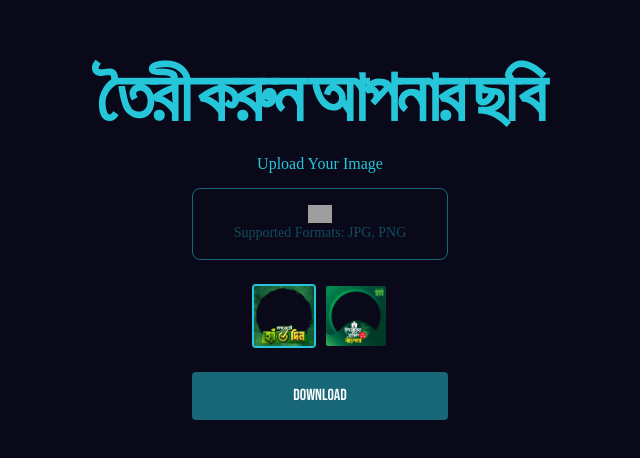
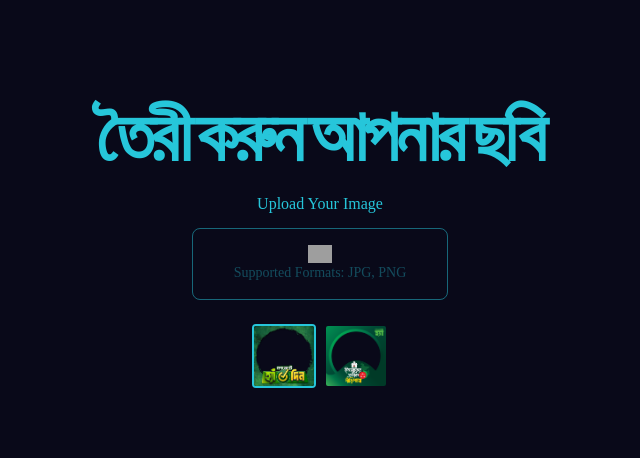
Before and after one commit to ezecon/Detection, a React (Vite) app: page / in a window 1280 px wide. Shown: the part 150-608 px from the top of the page, without its empty margins (320-960 px from the left). Built offline with nearby package versions, Linux system fonts and the light colour scheme; grey boxes are pictures that could not be loaded; a web font is replaced by a local one.

Commit message:
updated v2

```diff
--- a/src/Components/RemoveBG.jsx
+++ b/src/Components/RemoveBG.jsx
@@ -110,7 +110,7 @@ export default function RemoveBG() {
       onPointerMove={handlePointerMove}
       onPointerUp={() => setDragTarget(null)}
     >
-      <h1 className="text-4xl md:text-7xl font-bold tracking-tighter">
+      <h1 className="text-center text-4xl md:text-7xl font-bold tracking-tighter">
         তৈরী করুন আপনার ছবি
       </h1>
 
@@ -133,7 +133,9 @@ export default function RemoveBG() {
 
 
       </div>
-
+      {image && <div className="w-72 p-4 space-y-3">
+        <button onClick={downloadImage} className="w-full bg-cyan-400/50 text-white hover:bg-cyan-400 p-3 rounded">Download</button>
+      </div>}
       {image && (
         <div className="flex flex-col justify-center items-center">
           <div ref={containerRef} className="relative">
@@ -166,9 +168,6 @@ export default function RemoveBG() {
         ))}
       </div>
 
-      <div className="w-72 p-4 space-y-3">
-        <button onClick={downloadImage} className="w-full bg-cyan-400/50 text-white hover:bg-cyan-400 p-3 rounded">Download</button>
-      </div>
     </div>
   );
 }
```
